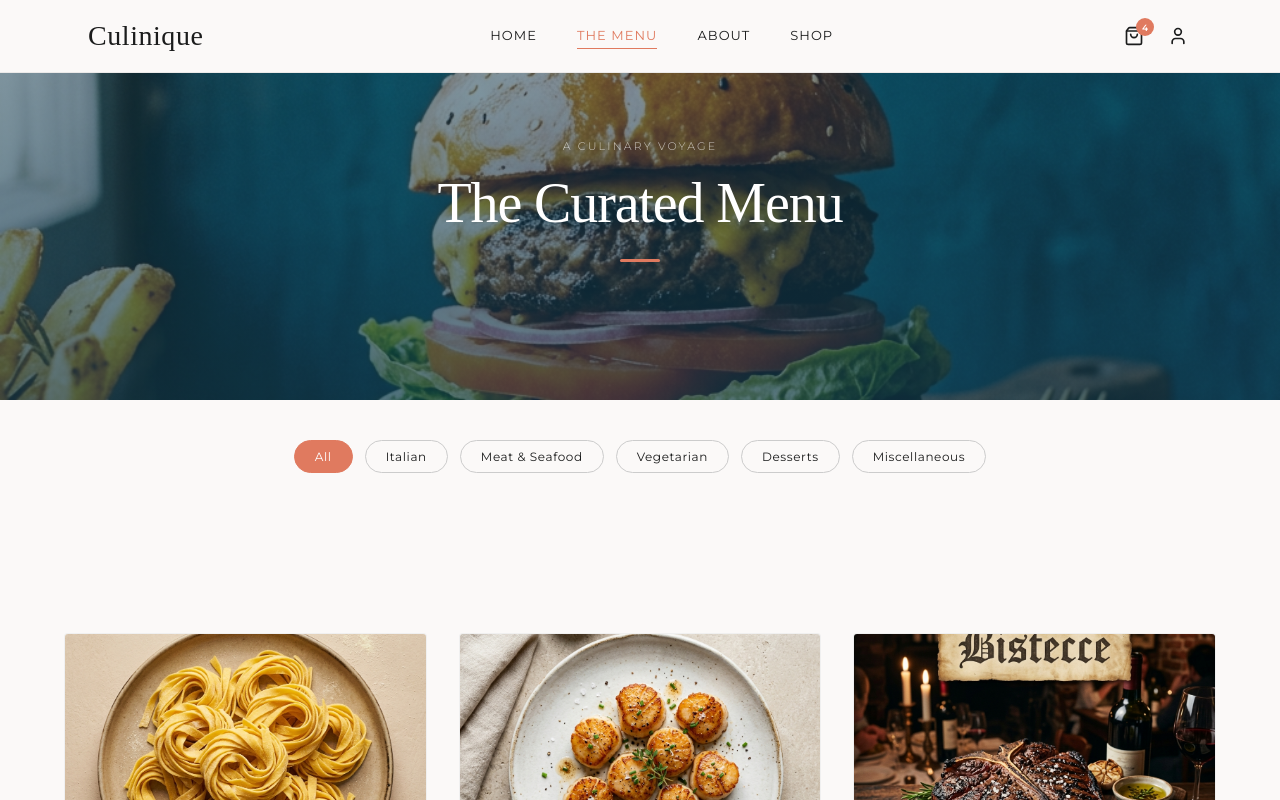
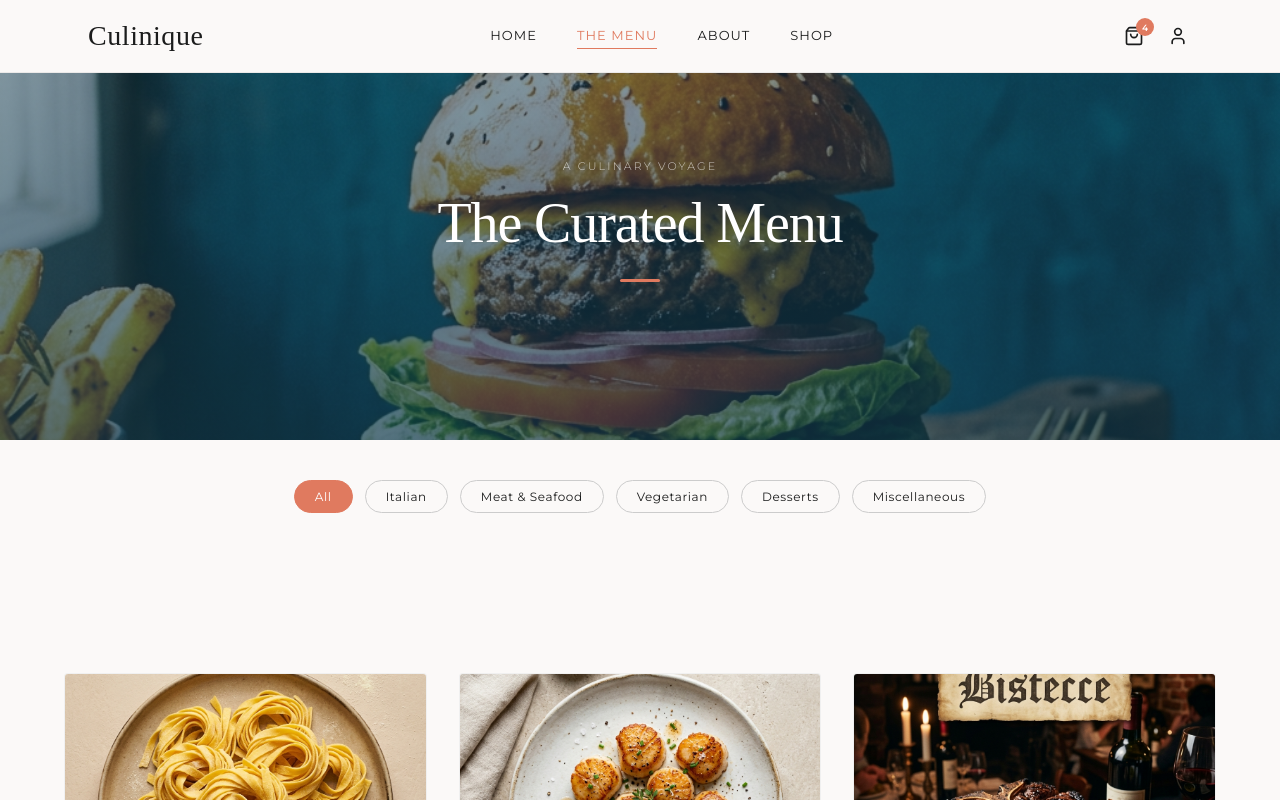
Before and after one commit to kiranSachani/culinique-restaurant-website-, a Next.js app: page /menu in a window 1280 px wide. Shown: the top 800 px of the page. Built offline with nearby package versions, Linux system fonts and the light colour scheme; a web font is replaced by a local one.

Commit message:
Fix hero image cropping on menu page by increasing container height

```diff
--- a/src/app/menu/menu.css
+++ b/src/app/menu/menu.css
@@ -2,8 +2,9 @@
 .menu-hero {
   position: relative;
   width: 100%;
-  height: 50vh;
-  min-height: 360px;
+  height: 55vh;
+  min-height: 420px;
+  max-height: 650px;
   display: flex;
   align-items: center;
   justify-content: center;
```
